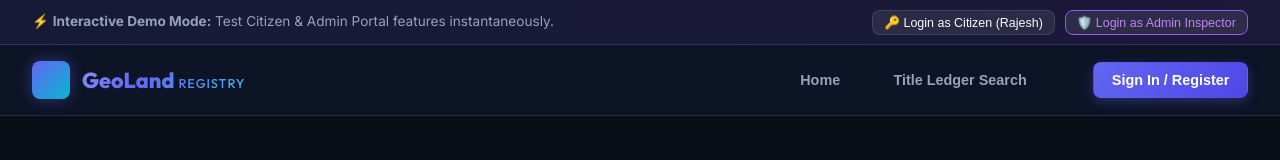
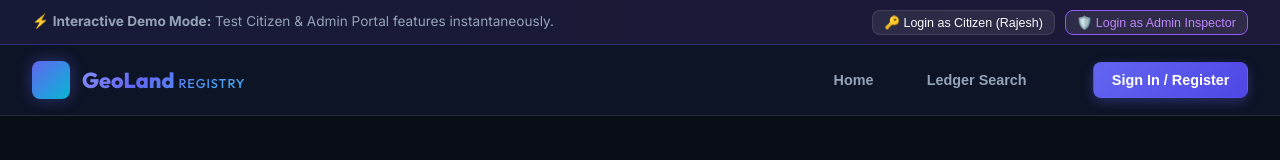
Before and after one commit to Anirudh-Yadav33/Digital-Land-record-management-, a plain HTML site: page frontend/public/index.html in a window 1280 px wide. Shown: the top 160 px of the page. Drawn offline with Linux system fonts and the light colour scheme; no server answers.

Commit message:
Change title ledger search to ledger search

```diff
--- a/frontend/public/index.html
+++ b/frontend/public/index.html
@@ -29,7 +29,7 @@
 
     <ul class="nav-links">
       <li><button id="nav-landing-btn" class="nav-btn nav-btn-ghost">Home</button></li>
-      <li><button id="nav-ledger-btn" class="nav-btn nav-btn-ghost">Title Ledger Search</button></li>
+      <li><button id="nav-ledger-btn" class="nav-btn nav-btn-ghost">Ledger Search</button></li>
       <li><button id="nav-dash-btn" class="nav-btn nav-btn-primary" style="display:none;">Dashboard</button></li>
       <li><button id="nav-register-prop-btn" class="nav-btn nav-btn-accent" style="display:none;">+ Register Property</button></li>
       <li><button id="nav-login-btn" class="nav-btn nav-btn-primary">Sign In / Register</button></li>
```
